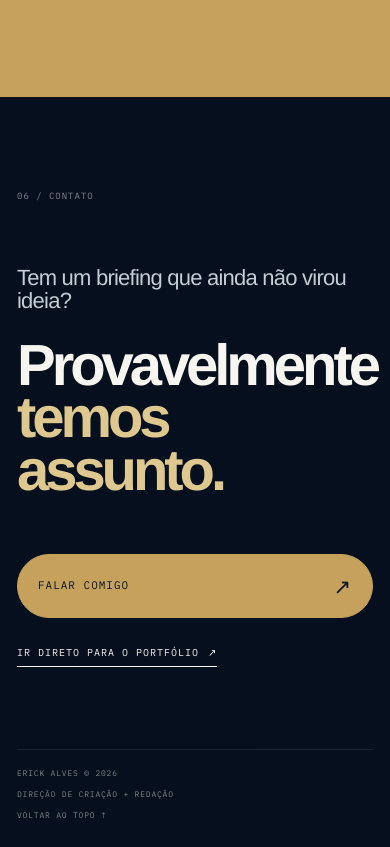
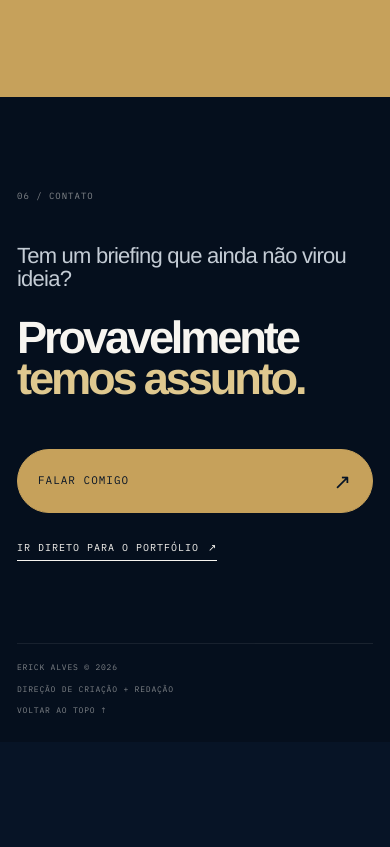
Before and after one commit to erickalves-lab/portfolio-erick, a plain HTML site: page index.html in a window 390 px wide. Shown: the part 5764-6611 px from the top of the page. After the commit the page ends 6506 px from the top, so only its background shows below. Drawn offline with Linux system fonts and the light colour scheme; a web font is replaced by a local one.

Commit message:
Refina responsividade mobile em aparelho real

```diff
--- a/styles.css
+++ b/styles.css
@@ -1485,3 +1485,73 @@
     font-size:40px !important;
   }
 }
+
+
+/* =========================================================
+   MOBILE — refinamento após teste em aparelho real
+   ========================================================= */
+@media (max-width:760px){
+  html,
+  body{
+    width:100%;
+    max-width:100%;
+    overflow-x:clip;
+  }
+
+  main,
+  section{
+    max-width:100%;
+  }
+
+  .contact{
+    overflow:hidden;
+  }
+
+  .contact-copy{
+    margin-top:46px;
+  }
+
+  .contact-copy h2{
+    width:100%;
+    max-width:100%;
+    font-size:clamp(42px,12vw,56px) !important;
+    line-height:.91 !important;
+    letter-spacing:-.07em;
+    overflow:visible !important;
+  }
+
+  .contact-copy h2 span{
+    display:block;
+  }
+
+  .contact-actions{
+    margin-top:46px;
+  }
+
+  .contact-button{
+    max-width:100%;
+  }
+
+  .small-link{
+    width:max-content;
+    max-width:100%;
+  }
+
+  .portfolio-portal,
+  .about,
+  .principle,
+  .thinking,
+  .problems{
+    overflow-x:clip;
+  }
+}
+
+@media (max-width:390px){
+  .contact-copy h2{
+    font-size:clamp(40px,11.6vw,46px) !important;
+  }
+
+  .contact-copy{
+    margin-top:40px;
+  }
+}
```
